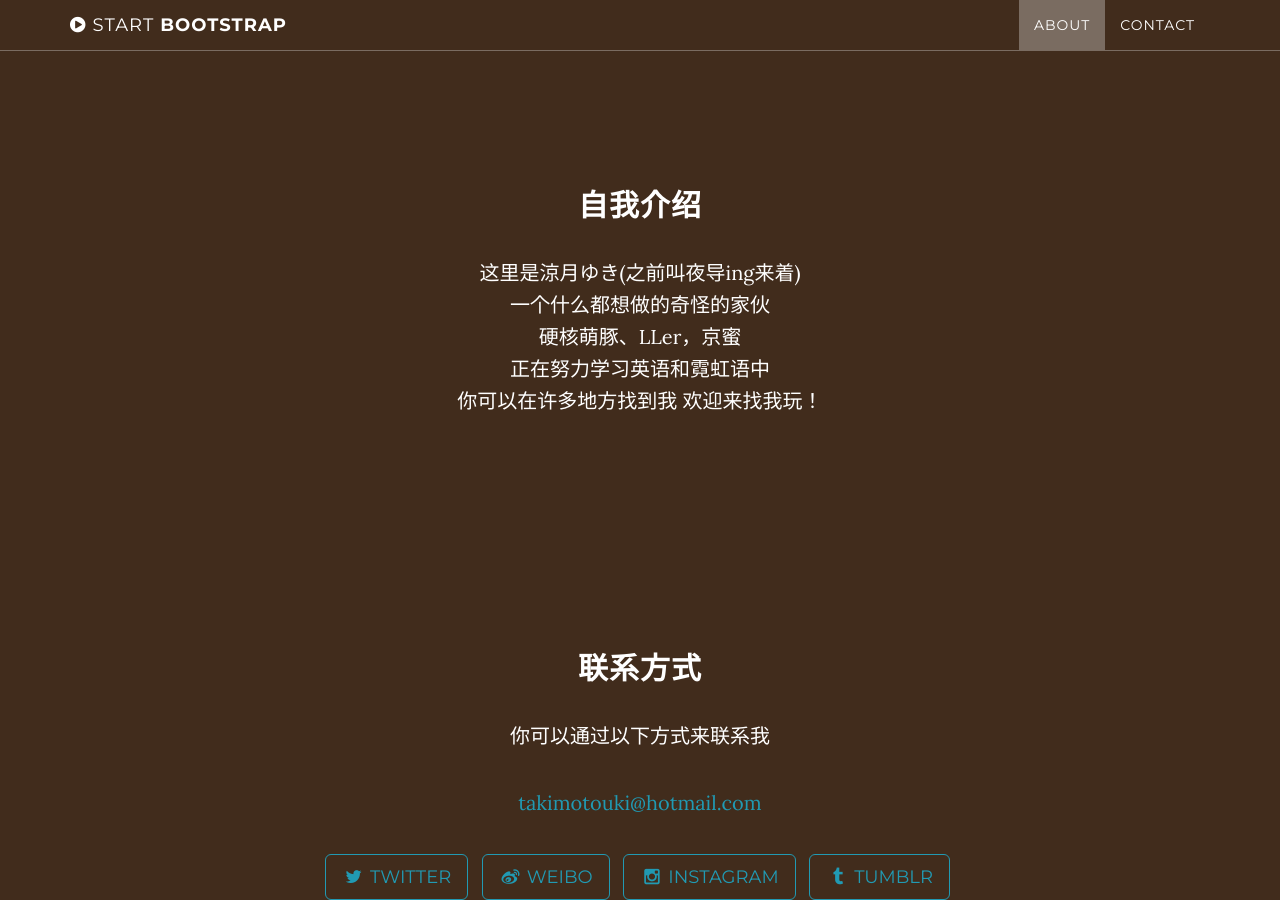
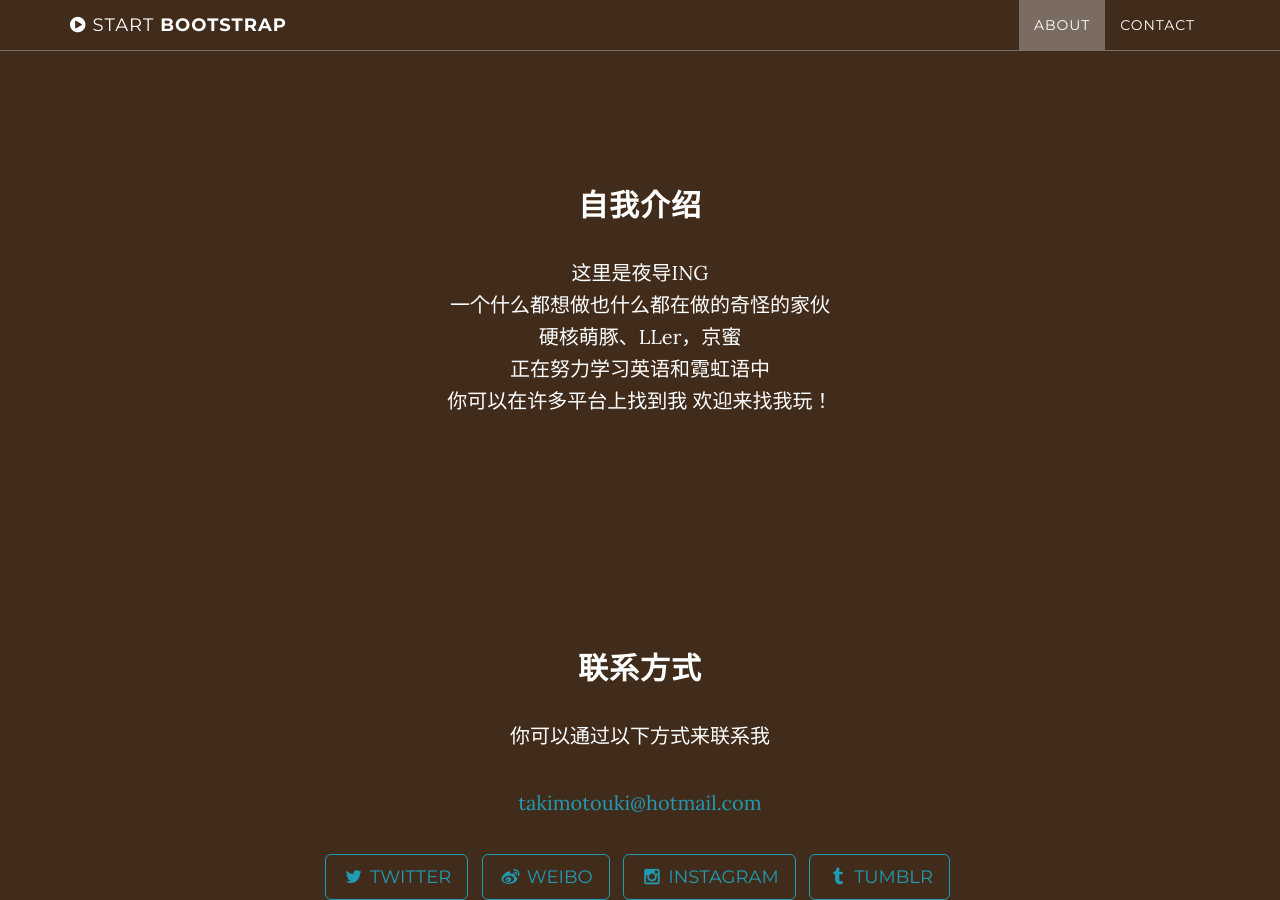
Before and after one commit to TakimotoUki/takimotouki.github.io, a Jekyll site: the page built from index.html, in a window 1280 px wide and 900 px high, scrolled down 911 px. Built offline with Jekyll 4.4.1, drawn with Linux system fonts in a browser that asks for light colours.

Commit message:
Update about.html

```diff
--- a/_includes/about.html
+++ b/_includes/about.html
@@ -3,7 +3,7 @@
         <div class="row">
             <div class="col-lg-8 col-lg-offset-2">
                 <h2>自我介绍</h2>
-                <p>这里是涼月ゆき(之前叫夜导ing来着)<br />一个什么都想做的奇怪的家伙<br />硬核萌豚、LLer，京蜜<br />正在努力学习英语和霓虹语中<br />你可以在许多地方找到我 欢迎来找我玩！
+                <p>这里是夜导ING<br />一个什么都想做也什么都在做的奇怪的家伙<br />硬核萌豚、LLer，京蜜<br />正在努力学习英语和霓虹语中<br />你可以在许多平台上找到我 欢迎来找我玩！
             </div>
         </div>
     </section>
```
